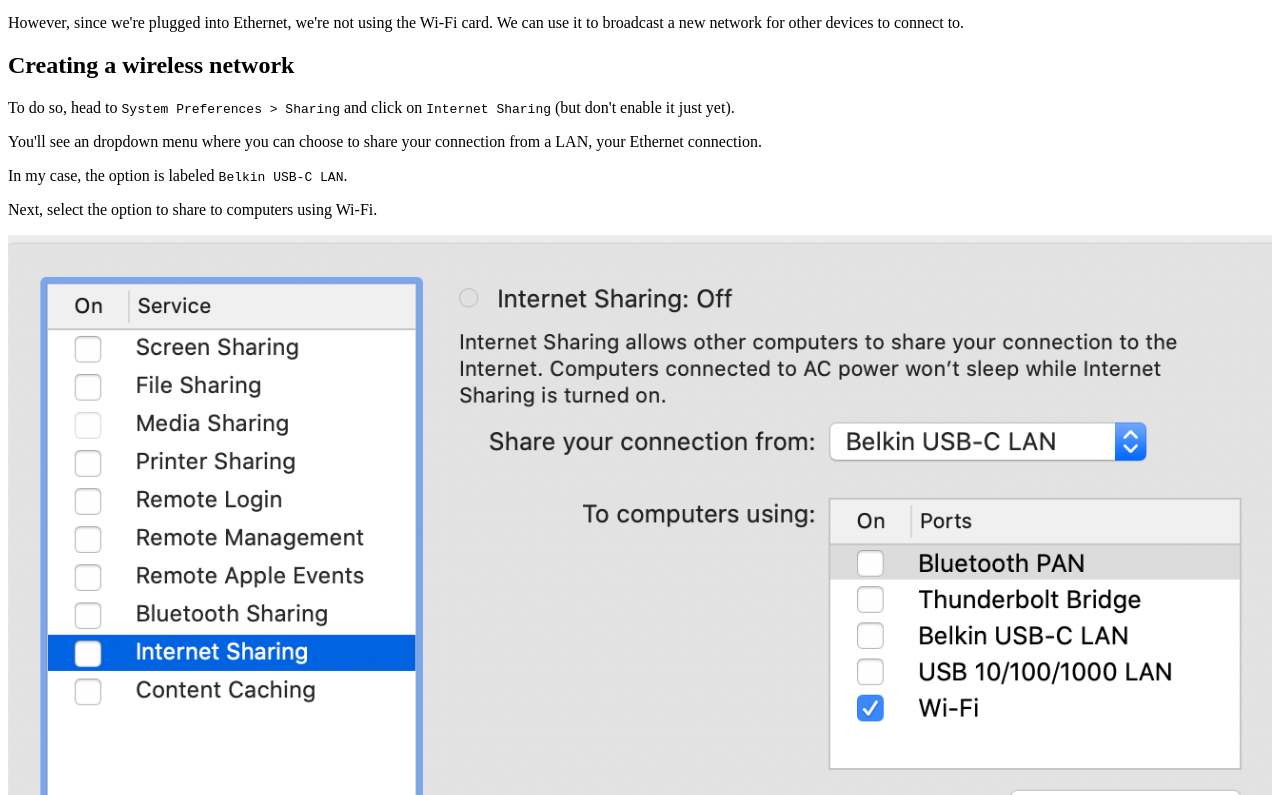
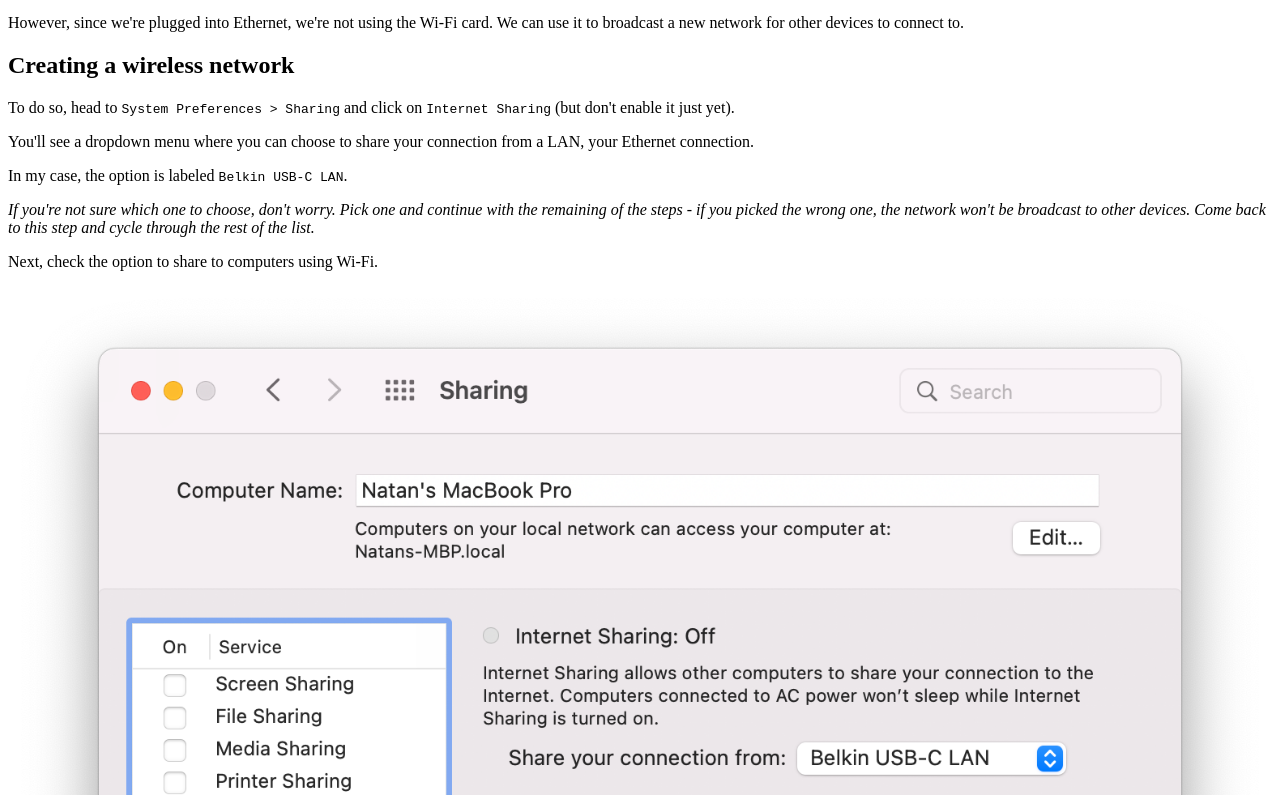
Before and after one commit to natanweinberger/blog, a Next.js app: page /blog/fast-ethernet-slow-wifi in a window 1280 px wide. Shown: the part 1625-2420 px from the top of the page. Built offline with nearby package versions, Linux system fonts and the light colour scheme.

Commit message:
Update slow-wifi screenshots and improve text

```diff
--- a/pages/blog/fast-ethernet-slow-wifi.mdx
+++ b/pages/blog/fast-ethernet-slow-wifi.mdx
@@ -39,11 +39,13 @@ However, since we're plugged into Ethernet, we're not using the Wi-Fi card. We c
 
 To do so, head to `System Preferences > Sharing` and click on `Internet Sharing` (but don't enable it just yet).
 
-You'll see an dropdown menu where you can choose to share your connection from a LAN, your Ethernet connection.
+You'll see a dropdown menu where you can choose to share your connection from a LAN, your Ethernet connection.
 
 In my case, the option is labeled `Belkin USB-C LAN`.
 
-Next, select the option to share to computers using Wi-Fi.
+_If you're not sure which one to choose, don't worry. Pick one and continue with the remaining of the steps - if you picked the wrong one, the network won't be broadcast to other devices. Come back to this step and cycle through the rest of the list._
+
+Next, check the option to share to computers using Wi-Fi.
 
 <Figure imageSrc={internetSharing} caption=""/>
 
@@ -55,7 +57,7 @@ Then, check the box next to `Internet Sharing` on the left-hand menu. The Intern
 
 From other devices, the new network is available to connect to.
 
-<Figure imageSrc={connectToSharedWifi} caption=""/>
+<Figure imageSrc={connectToSharedWifi} caption="The new network is visible from another laptop"/>
 
 ## Casting Perks
 
```
Also changed, not shown: public/images/fast-ethernet-slow-wifi/internet-sharing-setup.png, public/images/fast-ethernet-slow-wifi/internet-sharing.png.
